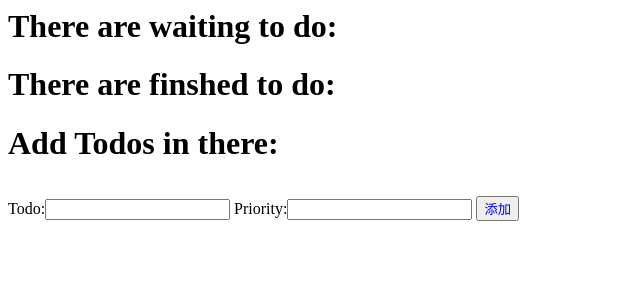
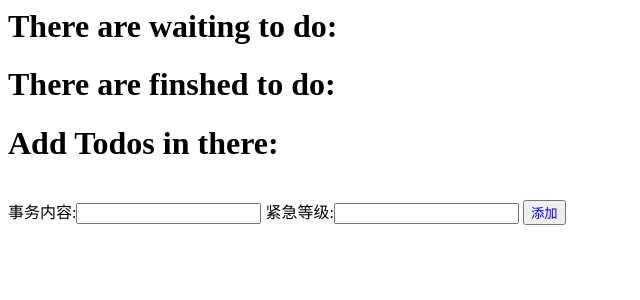
Before and after one commit to zhuweiping/TodoList, a Django app: page /todolists/ in a window 1280 px wide. Shown: the top 300 px of the page, without its empty margins (0-640 px from the left). Run offline with Django 3.2, Linux system fonts and the light colour scheme; data that the repository does not hold is empty.

Commit message:
把提示改成了中文
把提示从英文改成了中文

```diff
--- a/Todo/mytodo/templates/mytodo/todolist.html
+++ b/Todo/mytodo/templates/mytodo/todolist.html
@@ -53,7 +53,7 @@
 <h1>Add Todos in there:</h1>
 <form action="{% url 'todo:add' %}" method="post">
 	{% csrf_token %}
-	<p class="inline-ele">Todo:<input type="text" name="todo"></p>
-	<p class="inline-ele">Priority:<input type="text" name="priority"></p>
+	<p class="inline-ele">事务内容:<input type="text" name="todo"></p>
+	<p class="inline-ele">紧急等级:<input type="text" name="priority"></p>
 	<input type="submit" value="添加" id="qwe" />
 </form>
```
Also changed, not shown: 11 other files.
